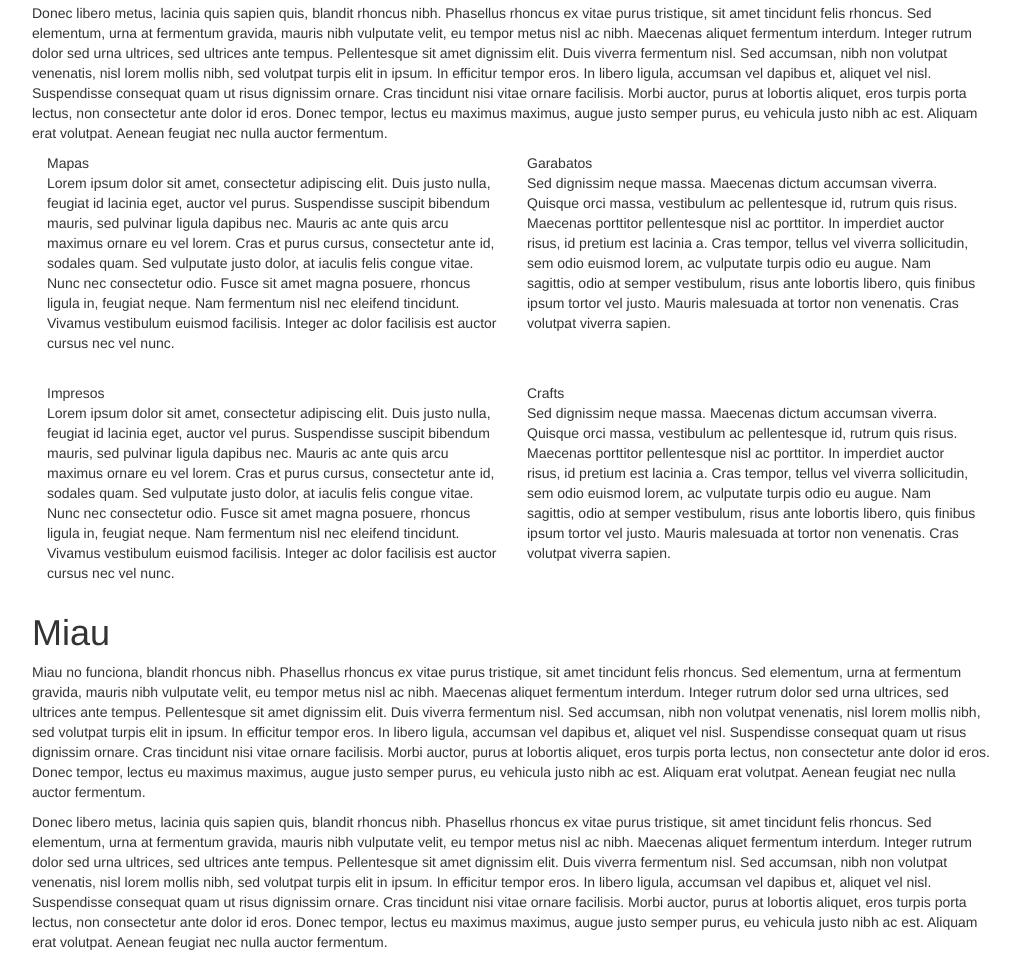
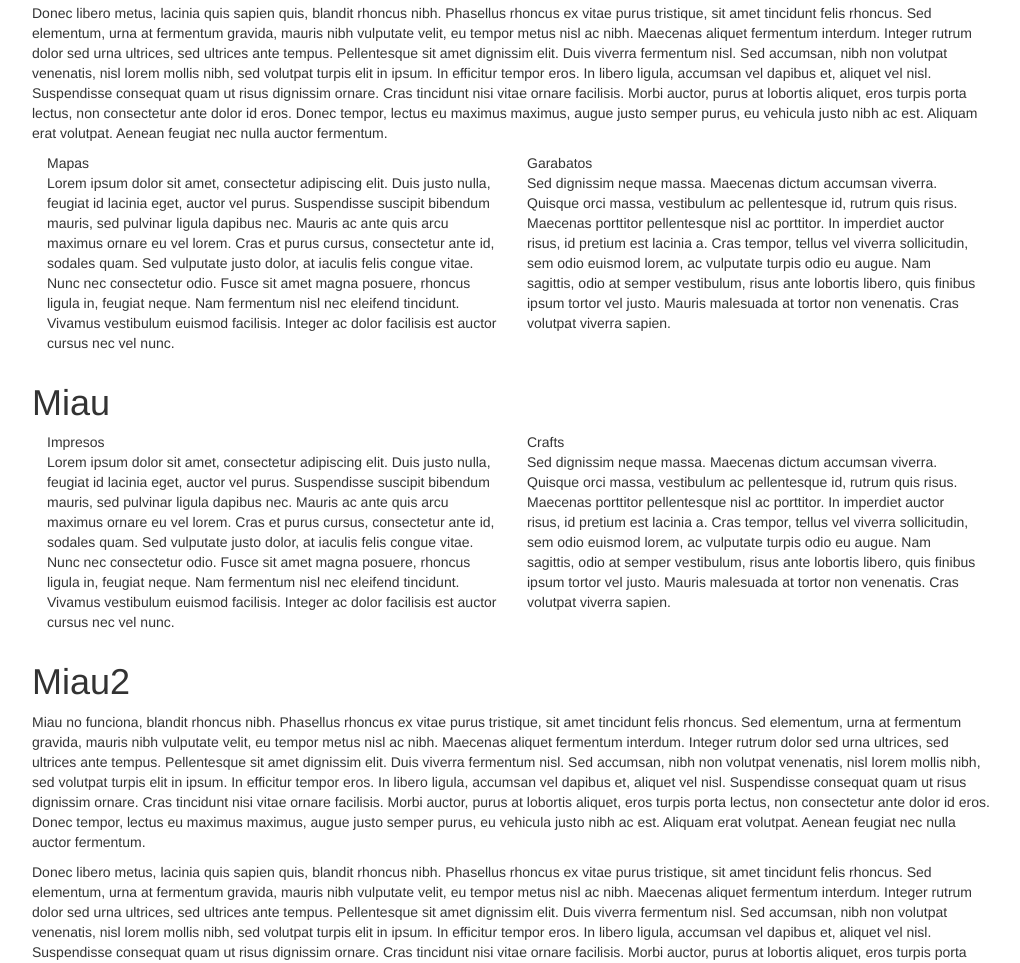
Before and after one commit to micmicto/blablabla, a plain HTML site: page index.html in a window 1280 px wide. Shown: the part 816-1779 px from the top of the page, without its empty margins (253-1273 px from the left). Drawn offline with Linux system fonts and the light colour scheme.

Commit message:
Update index.html

```diff
--- a/index.html
+++ b/index.html
@@ -85,11 +85,12 @@
                             <div class="col-lg-6">Garabatos<p>Sed dignissim neque massa. Maecenas dictum accumsan viverra. Quisque orci massa, vestibulum ac pellentesque id, rutrum quis risus. Maecenas porttitor pellentesque nisl ac porttitor. In imperdiet auctor risus, id pretium est lacinia a. Cras tempor, tellus vel viverra sollicitudin, sem odio euismod lorem, ac vulputate turpis odio eu augue. Nam sagittis, odio at semper vestibulum, risus ante lobortis libero, quis finibus ipsum tortor vel justo. Mauris malesuada at tortor non venenatis. Cras volutpat viverra sapien.</p><br><br>
                             </div>
                             <p></p>
+                            <h1 id="miau">Miau</h1>
                             <div class="col-lg-6">Impresos<p>Lorem ipsum dolor sit amet, consectetur adipiscing elit. Duis justo nulla, feugiat id lacinia eget, auctor vel purus. Suspendisse suscipit bibendum mauris, sed pulvinar ligula dapibus nec. Mauris ac ante quis arcu maximus ornare eu vel lorem. Cras et purus cursus, consectetur ante id, sodales quam. Sed vulputate justo dolor, at iaculis felis congue vitae. Nunc nec consectetur odio. Fusce sit amet magna posuere, rhoncus ligula in, feugiat neque. Nam fermentum nisl nec eleifend tincidunt. Vivamus vestibulum euismod facilisis. Integer ac dolor facilisis est auctor cursus nec vel nunc.</p>
                            </div>
                             <div class="col-lg-6">Crafts<p>Sed dignissim neque massa. Maecenas dictum accumsan viverra. Quisque orci massa, vestibulum ac pellentesque id, rutrum quis risus. Maecenas porttitor pellentesque nisl ac porttitor. In imperdiet auctor risus, id pretium est lacinia a. Cras tempor, tellus vel viverra sollicitudin, sem odio euismod lorem, ac vulputate turpis odio eu augue. Nam sagittis, odio at semper vestibulum, risus ante lobortis libero, quis finibus ipsum tortor vel justo. Mauris malesuada at tortor non venenatis. Cras volutpat viverra sapien.</p><br><br>
                             </div>
-                        <h1 id="miau">Miau</h1>
+                        <h1>Miau2</h1>
                         <p>Miau no funciona, blandit rhoncus nibh. Phasellus rhoncus ex vitae purus tristique, sit amet tincidunt felis rhoncus. Sed elementum, urna at fermentum gravida, mauris nibh vulputate velit, eu tempor metus nisl ac nibh. Maecenas aliquet fermentum interdum. Integer rutrum dolor sed urna ultrices, sed ultrices ante tempus. Pellentesque sit amet dignissim elit. Duis viverra fermentum nisl. Sed accumsan, nibh non volutpat venenatis, nisl lorem mollis nibh, sed volutpat turpis elit in ipsum. In efficitur tempor eros. In libero ligula, accumsan vel dapibus et, aliquet vel nisl. Suspendisse consequat quam ut risus dignissim ornare. Cras tincidunt nisi vitae ornare facilisis. Morbi auctor, purus at lobortis aliquet, eros turpis porta lectus, non consectetur ante dolor id eros. Donec tempor, lectus eu maximus maximus, augue justo semper purus, eu vehicula justo nibh ac est. Aliquam erat volutpat. Aenean feugiat nec nulla auctor fermentum.</p>
                         <p>Donec libero metus, lacinia quis sapien quis, blandit rhoncus nibh. Phasellus rhoncus ex vitae purus tristique, sit amet tincidunt felis rhoncus. Sed elementum, urna at fermentum gravida, mauris nibh vulputate velit, eu tempor metus nisl ac nibh. Maecenas aliquet fermentum interdum. Integer rutrum dolor sed urna ultrices, sed ultrices ante tempus. Pellentesque sit amet dignissim elit. Duis viverra fermentum nisl. Sed accumsan, nibh non volutpat venenatis, nisl lorem mollis nibh, sed volutpat turpis elit in ipsum. In efficitur tempor eros. In libero ligula, accumsan vel dapibus et, aliquet vel nisl. Suspendisse consequat quam ut risus dignissim ornare. Cras tincidunt nisi vitae ornare facilisis. Morbi auctor, purus at lobortis aliquet, eros turpis porta lectus, non consectetur ante dolor id eros. Donec tempor, lectus eu maximus maximus, augue justo semper purus, eu vehicula justo nibh ac est. Aliquam erat volutpat. Aenean feugiat nec nulla auctor fermentum.</p>
                         <p>Lorem ipsum dolor  sit amet, consectetur adipiscing elit. Vestibulum venenatis lorem sed lorem feugiat finibus. Nam ut nisl odio. Pellentesque et orci auctor, ultrices neque vitae, tincidunt neque. Suspendisse ante leo, consequat id leo ac, facilisis euismod felis. Praesent nec massa id purus venenatis egestas. Nam scelerisque aliquam quam quis bibendum. Vivamus ullamcorper turpis vitae ante malesuada porttitor. Vivamus imperdiet neque in augue laoreet condimentum. Nullam vel erat dolor. Morbi blandit nisi quis luctus iaculis. Praesent vitae ex sed quam tristique maximus vel vitae elit. Fusce iaculis non tellus a viverra. Praesent ut tempus nisi, sit amet interdum purus. Aenean et ex et risus commodo convallis. Aliquam erat volutpat. Duis in ornare justo.</p>
```
